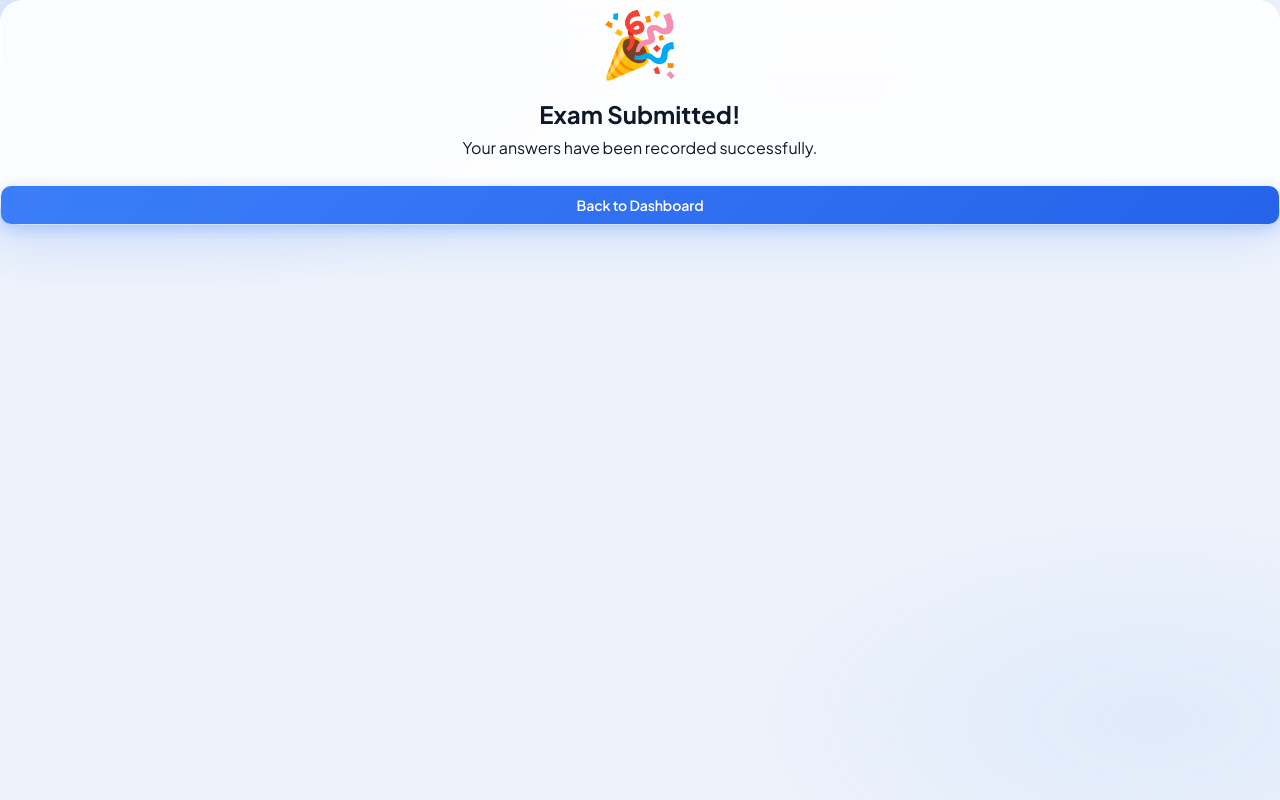
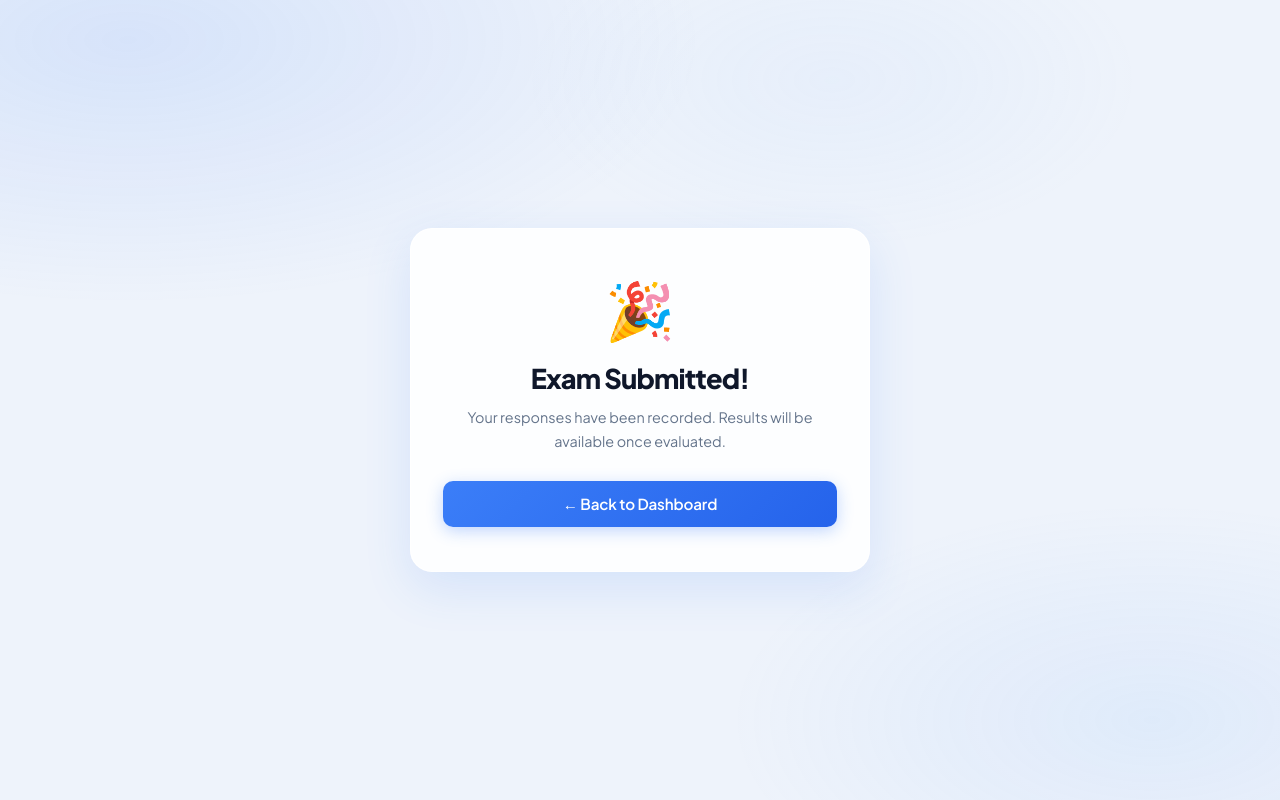
Before and after one commit to kunalpatida/Online-exam-anti-cheat, a React (Vite) app in the folder frontend/: page /exam-submitted in a window 1280 px wide. Built offline with nearby package versions, Linux system fonts and the light colour scheme.

Commit message:
Update ExamSubmitted.jsx

```diff
--- a/frontend/src/pages/ExamSubmitted.jsx
+++ b/frontend/src/pages/ExamSubmitted.jsx
@@ -1,15 +1,20 @@
 import { useNavigate } from "react-router-dom";
+import { motion } from "framer-motion";
 
 export default function ExamSubmitted() {
   const navigate = useNavigate();
   return (
-    <div className="auth-page">
-      <div className="auth-card glass-strong anim-scale-in" style={{ textAlign: "center" }}>
-        <div style={{ fontSize: 64, marginBottom: 16 }}>🎉</div>
-        <h2 style={{ marginBottom: 8 }}>Exam Submitted!</h2>
-        <p style={{ color: "var(--text-muted)", marginBottom: 28 }}>Your answers have been recorded successfully.</p>
-        <button className="btn btn-primary btn-full" onClick={() => navigate("/dashboard")}>Back to Dashboard</button>
-      </div>
+    <div className="page-center">
+      <motion.div className="wrap-sm" style={{width:"100%"}} initial={{opacity:0,scale:0.92}} animate={{opacity:1,scale:1}}>
+        <div className="glass-strong" style={{padding:"2.75rem 2rem",textAlign:"center"}}>
+          <div style={{fontSize:"3.5rem",marginBottom:"1rem"}}>🎉</div>
+          <h1 style={{fontWeight:800,fontSize:"1.7rem",letterSpacing:"-0.03em",marginBottom:"0.65rem",color:"#0f172a"}}>Exam Submitted!</h1>
+          <p style={{color:"#64748b",marginBottom:"1.75rem",lineHeight:1.65,fontSize:"0.9rem"}}>
+            Your responses have been recorded. Results will be available once evaluated.
+          </p>
+          <button className="btn btn-primary btn-lg btn-full" onClick={()=>navigate("/dashboard")}>← Back to Dashboard</button>
+        </div>
+      </motion.div>
     </div>
   );
 }
```
